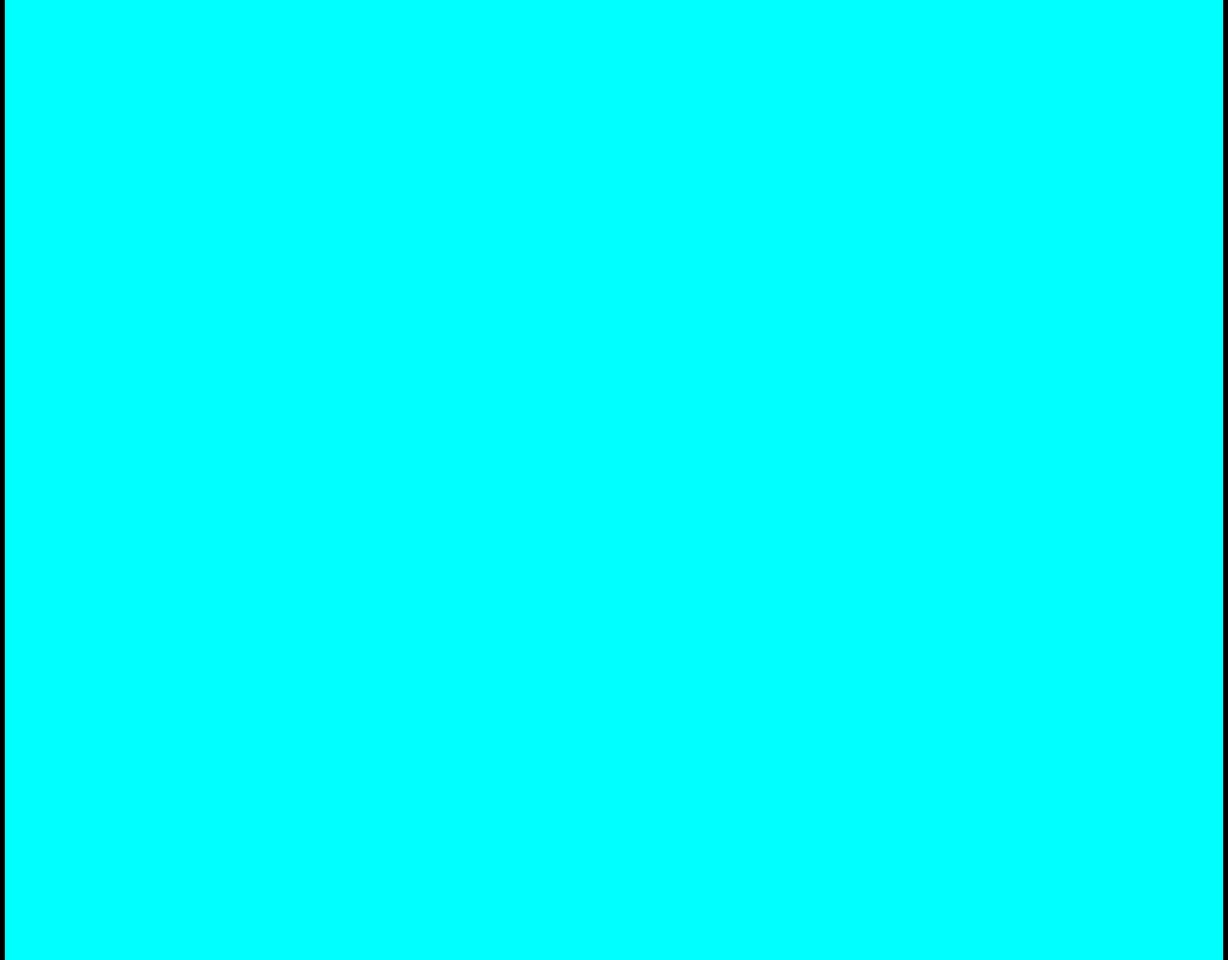
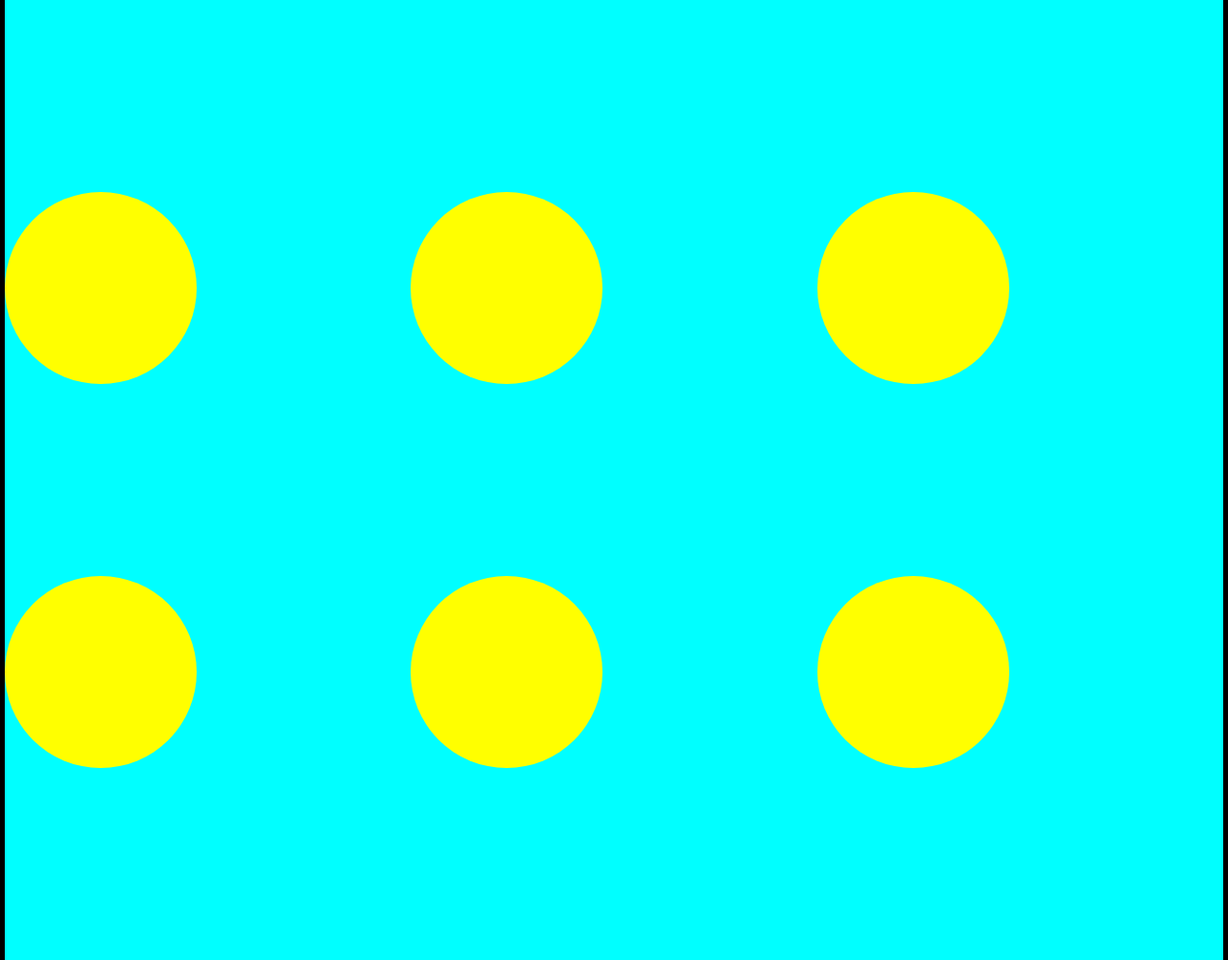
Before and after one commit to Aditi021202/ball-game, a plain HTML site: page index.html in a window 1280 px wide. Shown: the whole page at 96% size. Drawn offline with Linux system fonts and the light colour scheme.

Commit message:
2 levels added

```diff
--- a/index.html
+++ b/index.html
@@ -27,7 +27,20 @@
             height: 200px;
             border-radius: 50%;
             background: yellow;
+
+
         }
+        .grid-one{
+            display: grid;
+            grid-template-rows: repeat(2,1fr);
+            grid-template-columns: repeat(2,1fr);
+        }
+        .grid-two{
+            display: grid;
+            grid-template-rows: repeat(3,1fr);
+            grid-template-columns: repeat(3,1fr);
+        }
+
     </style>
 
     <title>Document</title>
@@ -43,8 +56,64 @@
         let ball= document.createElement("div")
         ball.classList.add("ball")
         let gameBox=document.querySelector(".game")
-        gameBox.appendChild(ball)
+        // gameBox.appendChild(ball)
+
+        const config={1:{
+        grid: "one",
+        circles:4
+    },
+    2:{
+            grid:"two",
+            circles:9
+        }
+    }
+
+    let player={
+        name:"aditi",
+        level:2
+    }
+    console.log(player.level,config[player.level])
+
+    function getGridClassName(p,config){
+        return "grid-"+config[p.level].grid
+    }
+    console.log(getGridClassName(player,config))
+
+    let className=getGridClassName(player,config)
+    gameBox.classList.add(className)
+
+    function getBalls(p,config)
+    {
+        let balls=[]
+        let numCircles=config[p.level].circles
+        for(let i=0;i<numCircles;i++)
+        {
+           let ball=document.createElement("div")
+           ball.classList.add("ball")
+           balls.push(ball)
+        }
+        return balls
+    }
+
+
+
+   let game={
+        running:false,
+        start(){
+            this.balls=getBalls(player,config)
+            this.balls.forEach(ball=>gameBox.appendChild(ball))
+            this.running=true
+        }
+    }
+    game.start()
+
     };
+
+
+
+
+
+
   </script>
 </body>
 </html>
```
